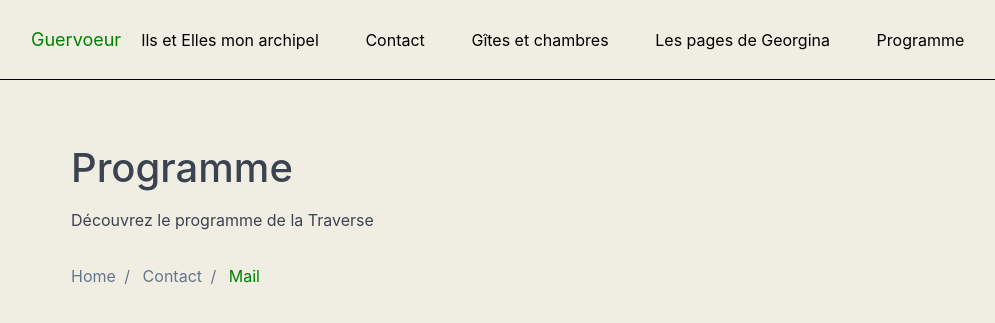
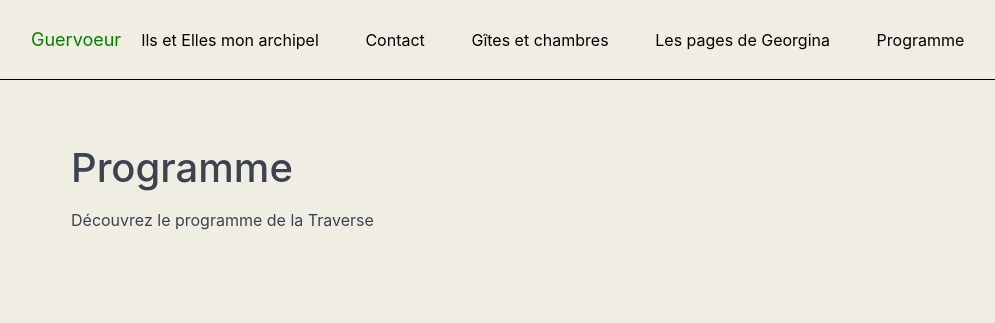
Before and after one commit to violaine-web/guervoeur, a Jekyll site: the page built from programme.markdown, in a window 1280 px wide. Shown: the top 323 px of the page, without its empty margins (141-1136 px from the left). Built offline with Jekyll 4.4.1, drawn with Linux system fonts in a browser that asks for light colours.

Commit message:
supprime le breadcrum

```diff
--- a/programme.markdown
+++ b/programme.markdown
@@ -6,17 +6,6 @@ order: 3
 ---
 Découvrez le programme de la Traverse
 
-<ul class="breadcrumb">
-  <li class="breadcrumb-item">
-    <a href="/index">Home</a>
-  </li>
-  <li class="breadcrumb-item">
-    <a href="/contact">Contact</a>
-  </li>
-  <li class="breadcrumb-item">
-    <a href="#">Mail</a>
-  </li>
-</ul>
 
 <!--
  This is the base Jekyll theme. You can find out more info about customizing your Jekyll theme, as well as basic Jekyll usage documentation at [jekyllrb.com](https://jekyllrb.com/)
```
